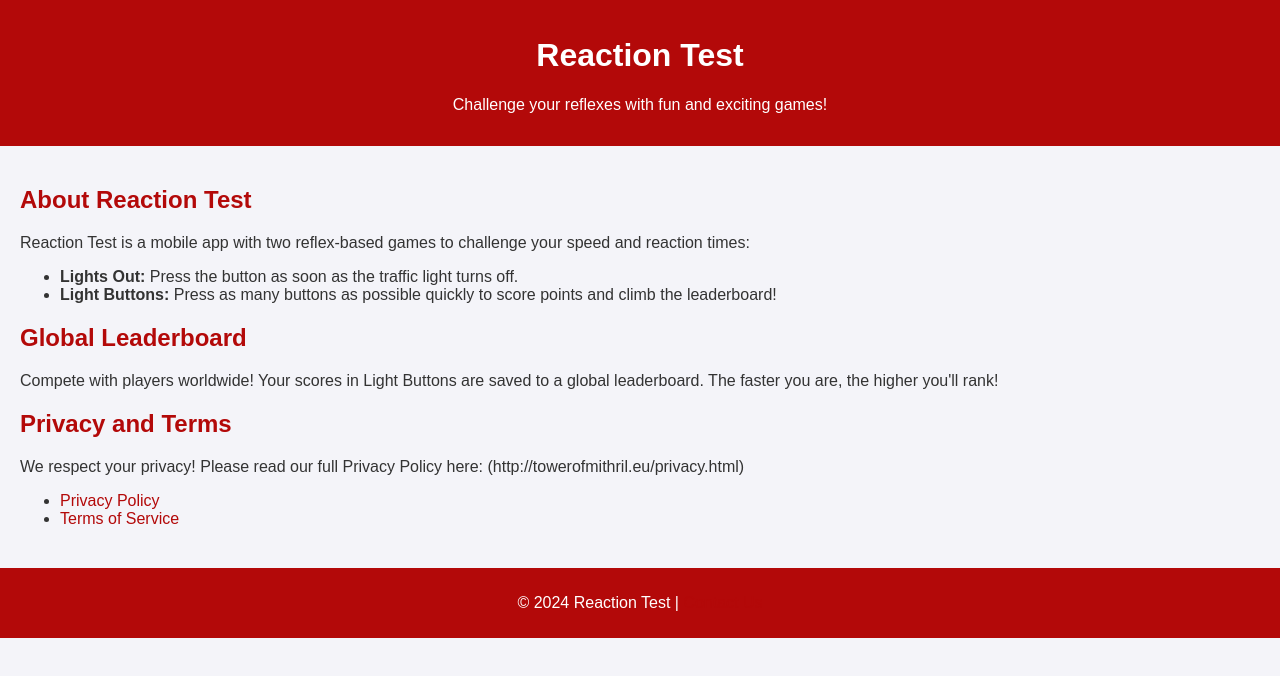
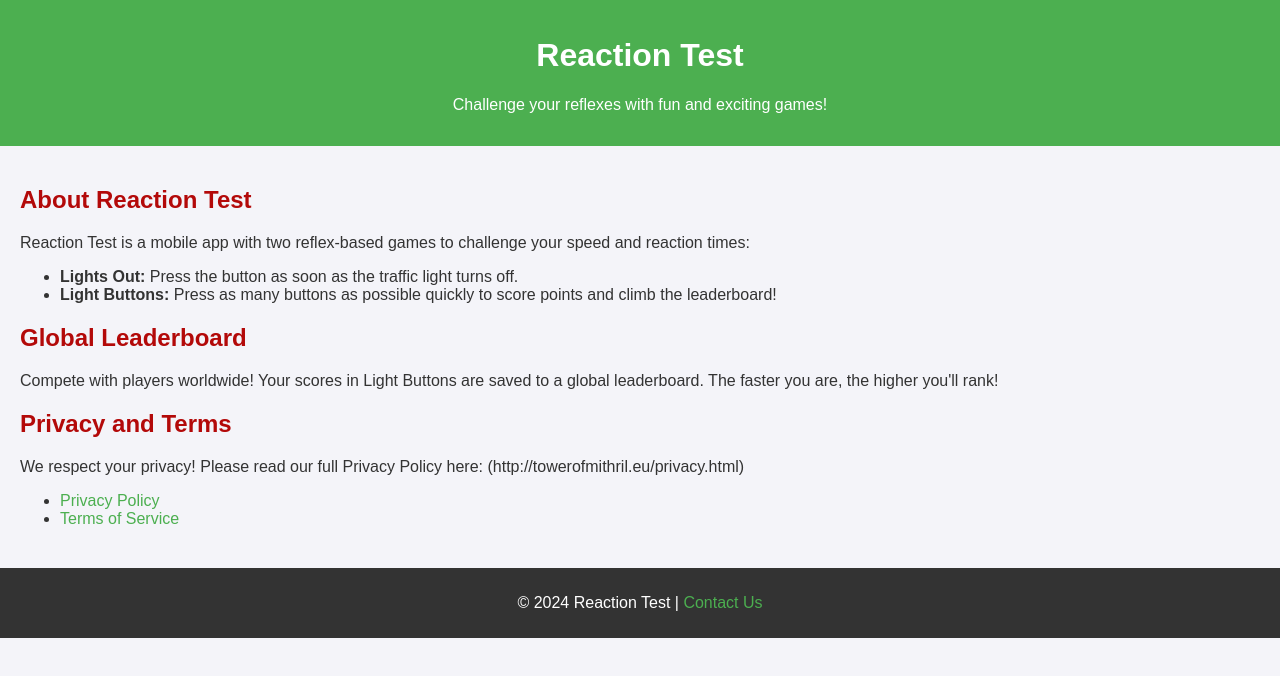
Before and after one commit to MicheleLatino/my-website, a plain HTML site: page index.html in a window 1280 px wide. Drawn offline with Linux system fonts and the light colour scheme.

Commit message:
Update index.html

```diff
--- a/index.html
+++ b/index.html
@@ -15,7 +15,7 @@
             color: #333;
         }
         header {
-            background-color: #b30909; /* Rosso principale */
+            background-color: #4CAF50; /* Colore principale */
             color: #ffffff;
             text-align: center;
             padding: 1em 0;
@@ -27,16 +27,16 @@
             margin-bottom: 20px;
         }
         .section h2 {
-            color: #b30909; /* Rosso principale */
+            color: #b30909; #4CAF50; /* Colore principale */
         }
         footer {
             text-align: center;
             padding: 10px 0;
-            background-color: #b30909; /* Rosso principale */
+            background-color: #333;
             color: white;
         }
         a {
-            color: #b30909; /* Rosso principale */
+            color: #4CAF50; /* Colore principale */
             text-decoration: none;
         }
         a:hover {
```
